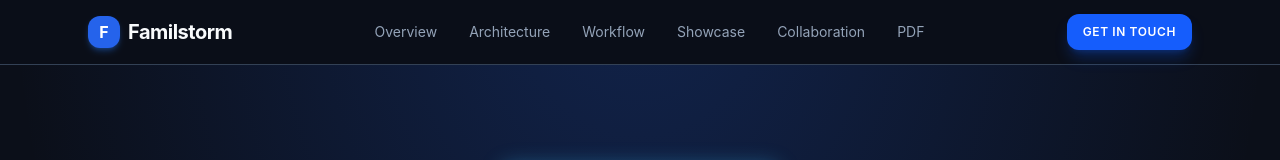
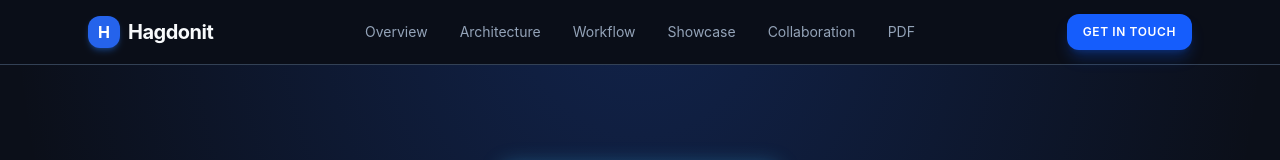
Before and after one commit to fs-agent-system/familstorm-portfolio, a Next.js app: page / in a window 1280 px wide. Shown: the top 160 px of the page. Built offline with nearby package versions, Linux system fonts and the light colour scheme.

Commit message:
feat(nav): rebrand navigation and root layout metadata to Hagdonit (#45)

```diff
--- a/src/app/layout.tsx
+++ b/src/app/layout.tsx
@@ -14,11 +14,11 @@ const geistMono = Geist_Mono({
 });
 
 export const metadata: Metadata = {
-  title: "Familstorm — AI-Driven Development",
+  title: "Hagdonit — AI-Driven Development",
   description:
     "Enterprise Software & Complex Systems Engineered via Multi-Agent AI Pipelines",
   openGraph: {
-    title: "Familstorm — AI-Driven Development",
+    title: "Hagdonit — AI-Driven Development",
     description:
       "Enterprise Software & Complex Systems Engineered via Multi-Agent AI Pipelines",
     type: "website",
@@ -26,7 +26,7 @@ export const metadata: Metadata = {
   },
   twitter: {
     card: "summary_large_image",
-    title: "Familstorm — AI-Driven Development",
+    title: "Hagdonit — AI-Driven Development",
     description:
       "Enterprise Software & Complex Systems Engineered via Multi-Agent AI Pipelines",
   },
--- a/src/components/Nav.tsx
+++ b/src/components/Nav.tsx
@@ -37,7 +37,7 @@ const DEFAULT_MOBILE_ITEMS: NavItem[] = [
 ];
 
 export function Nav({
-  brandName = "Familstorm",
+  brandName = "Hagdonit",
   items = DEFAULT_ITEMS,
   mobileItems = DEFAULT_MOBILE_ITEMS,
   ctaLabel = "Get in Touch",
@@ -88,7 +88,7 @@ export function Nav({
             className="w-8 h-8 rounded-lg bg-brand-secondary flex items-center justify-center font-bold text-white shadow-md shadow-blue-500/30 group-hover:bg-brand-accent transition-colors"
             aria-hidden="true"
           >
-            F
+            H
           </div>
           <span className="text-lg sm:text-xl font-bold text-brand-text tracking-tight group-hover:text-brand-accent transition-colors">
             {brandName}
```
Also changed, not shown: 2 other files (tests, documents, lock files or other folders).
